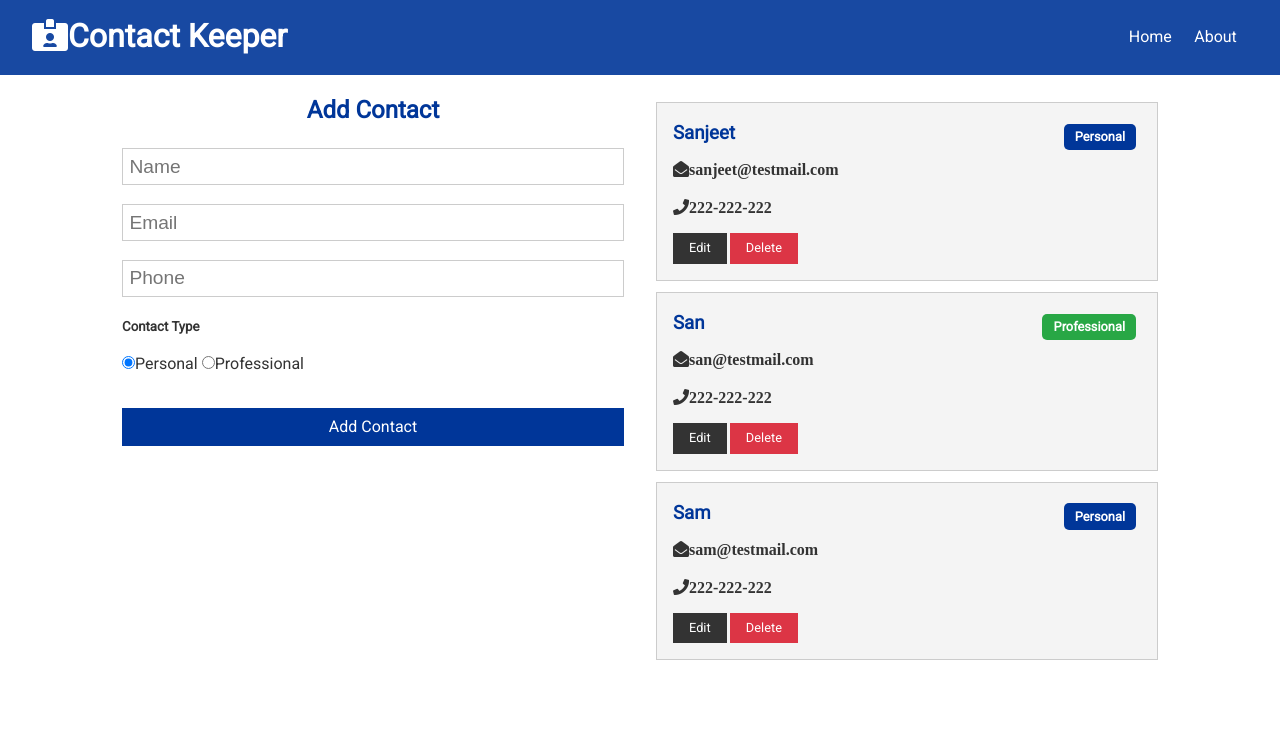
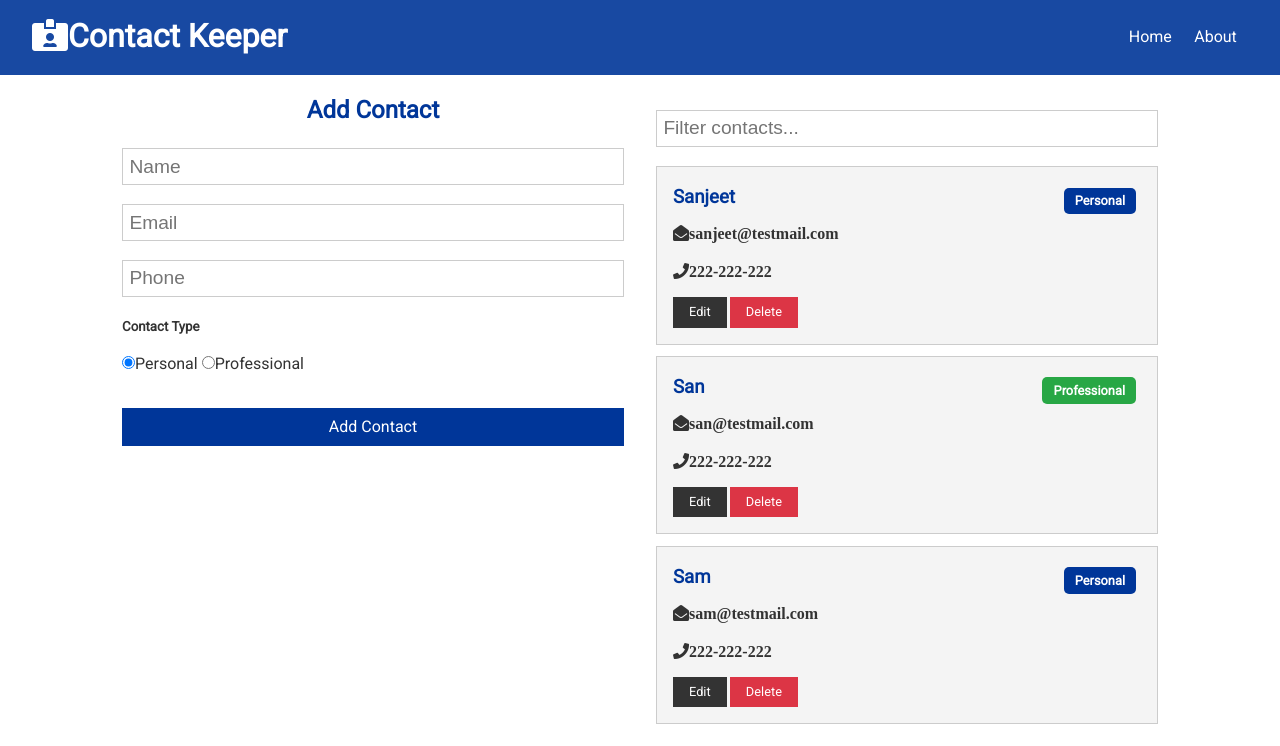
Before and after one commit to SanjeetMehta/contact-keeper-frontend, a React (Create React App) app: page / in a window 1280 px wide. Shown: the top 746 px of the page. Built offline with nearby package versions, Linux system fonts and the light colour scheme.

Commit message:
Added filtering

```diff
--- /dev/null
+++ b/src/components/contacts/ContactFilter.js
@@ -0,0 +1,32 @@
+import React, {useContext, useRef, useEffect} from "react";
+import ContactContext from "../../context/contact/contactContext";
+
+const ContactFilter = () => {
+    const contactContext = useContext(ContactContext);
+    const {filterContacts, clearFilter, filtered} = contactContext;
+    const text = useRef("");
+    useEffect(() => {
+        if (!filtered) {
+            text.current.value = null;
+        }
+    });
+    const onChange = e => {
+        if (text.current.value) {
+            filterContacts(e.target.value);
+        } else {
+            clearFilter();
+        }
+    };
+    return (
+        <form>
+            <input
+                ref={text}
+                type="text"
+                placeholder="Filter contacts..."
+                onChange={onChange}
+            />
+        </form>
+    );
+};
+
+export default ContactFilter;
--- a/src/components/contacts/ContactItem.js
+++ b/src/components/contacts/ContactItem.js
@@ -18,7 +18,7 @@
                     style={{float: "right"}}
                     className={
                         "badge " +
-                        (type == "professional"
+                        (type === "professional"
                             ? "badge-success"
                             : "badge-primary")
                     }
--- a/src/components/contacts/Contacts.js
+++ b/src/components/contacts/Contacts.js
@@ -1,15 +1,37 @@
 import React, {Fragment, useContext} from "react";
 import ContactContext from "../../context/contact/contactContext";
 import ContactItem from "./ContactItem";
+import {CSSTransition, TransitionGroup} from "react-transition-group";
 
 const Contacts = () => {
     const contactContext = useContext(ContactContext);
-    const {contacts} = contactContext;
+    const {contacts, filtered} = contactContext;
+    if (contacts.length === 0) {
+        return <h4>Please add a contact</h4>;
+    }
     return (
         <Fragment>
-            {contacts.map(contact => (
-                <ContactItem key={contact.id} contact={contact} />
-            ))}
+            <TransitionGroup>
+                {filtered !== null
+                    ? filtered.map(contact => (
+                          <CSSTransition
+                              key={contact.id}
+                              timeout={500}
+                              classNames="item"
+                          >
+                              <ContactItem contact={contact} />
+                          </CSSTransition>
+                      ))
+                    : contacts.map(contact => (
+                          <CSSTransition
+                              key={contact.id}
+                              timeout={500}
+                              classNames="item"
+                          >
+                              <ContactItem contact={contact} />
+                          </CSSTransition>
+                      ))}
+            </TransitionGroup>
         </Fragment>
     );
 };
--- a/src/components/pages/Home.js
+++ b/src/components/pages/Home.js
@@ -1,6 +1,7 @@
 import React from "react";
 import Contacts from "../contacts/Contacts";
 import ContactForm from "../contacts/ContactForm";
+import ContactFilter from "../contacts/ContactFilter";
 
 const Home = () => {
     return (
@@ -9,6 +10,7 @@
                 <ContactForm />
             </div>
             <div>
+                <ContactFilter />
                 <Contacts />
             </div>
         </div>
--- a/src/context/contact/ContactState.js
+++ b/src/context/contact/ContactState.js
@@ -38,7 +38,8 @@
                 type: "personal"
             }
         ],
-        current: null
+        current: null,
+        filtered: null
     };
 
     const [state, dispatch] = useReducer(contactReducer, initialState);
@@ -74,18 +75,29 @@
 
     // Filter contacts
 
+    const filterContacts = text => {
+        dispatch({type: FILTER_CONTACTS, payload: text});
+    };
+
     // Clear contact
+
+    const clearFilter = () => {
+        dispatch({type: CLEAR_FILTER});
+    };
 
     return (
         <ContactContext.Provider
             value={{
                 contacts: state.contacts,
                 current: state.current,
+                filtered: state.filtered,
                 addContact,
                 updateContact,
                 deleteContact,
                 setCurrent,
-                clearCurrent
+                clearCurrent,
+                filterContacts,
+                clearFilter
             }}
         >
             {props.children}
--- a/src/context/contact/contactReducer.js
+++ b/src/context/contact/contactReducer.js
@@ -19,14 +19,14 @@
             return {
                 ...state,
                 contacts: state.contacts.map(contact =>
-                    contact.id == action.payload.id ? action.payload : contact
+                    contact.id === action.payload.id ? action.payload : contact
                 )
             };
         case DELETE_CONTACT:
             return {
                 ...state,
                 contacts: state.contacts.filter(
-                    contact => contact.id != action.payload
+                    contact => contact.id !== action.payload
                 )
             };
         case SET_CURRENT:
@@ -39,6 +39,21 @@
                 ...state,
                 current: null
             };
+        case FILTER_CONTACTS:
+            return {
+                ...state,
+                filtered: state.contacts.filter(contact => {
+                    const regex = new RegExp(`${action.payload}`, "gi");
+                    return (
+                        contact.name.match(regex) || contact.email.match(regex)
+                    );
+                })
+            };
+        case CLEAR_FILTER:
+            return {
+                ...state,
+                filtered: null
+            };
         default:
             return state;
     }
```
